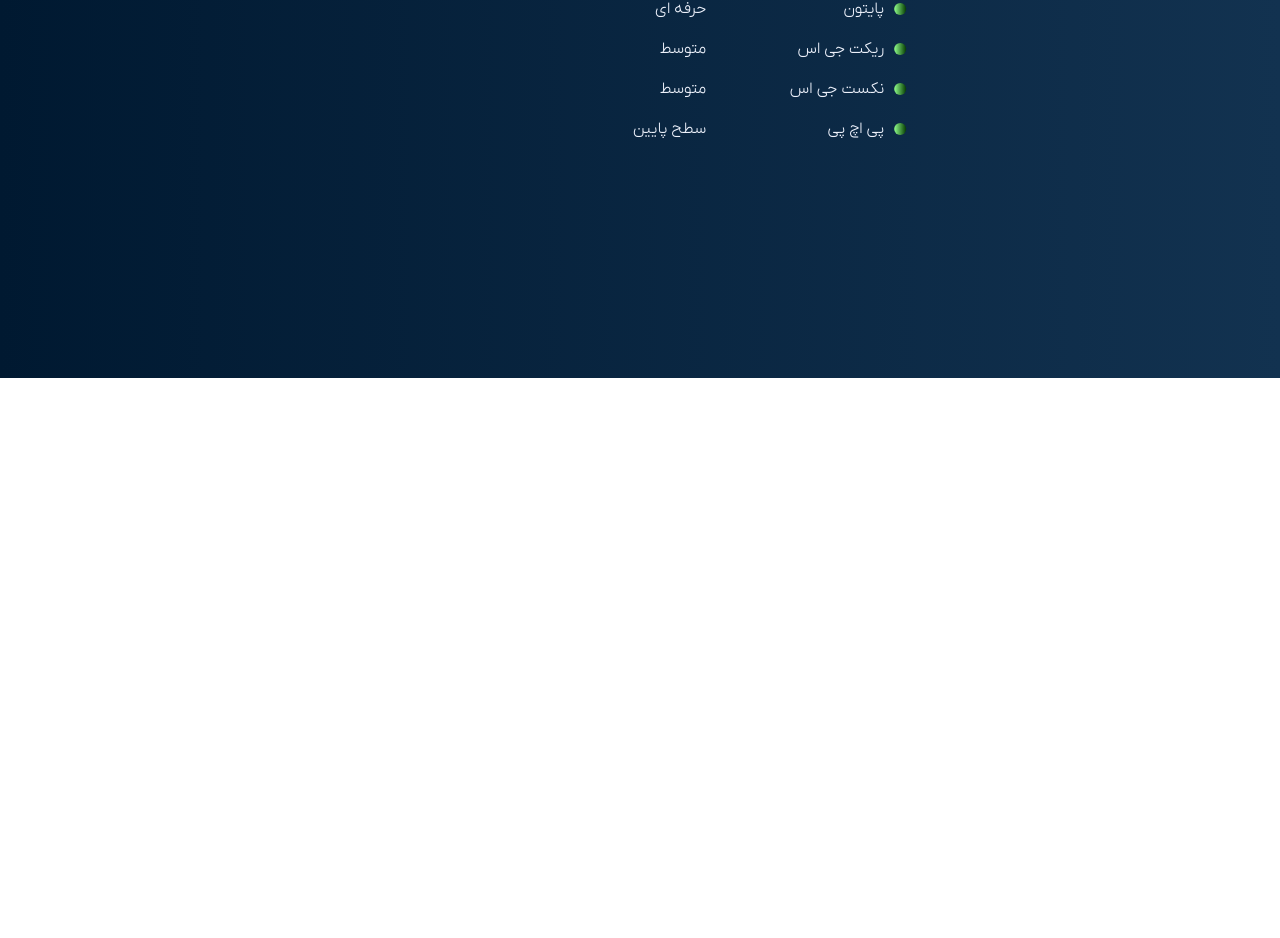
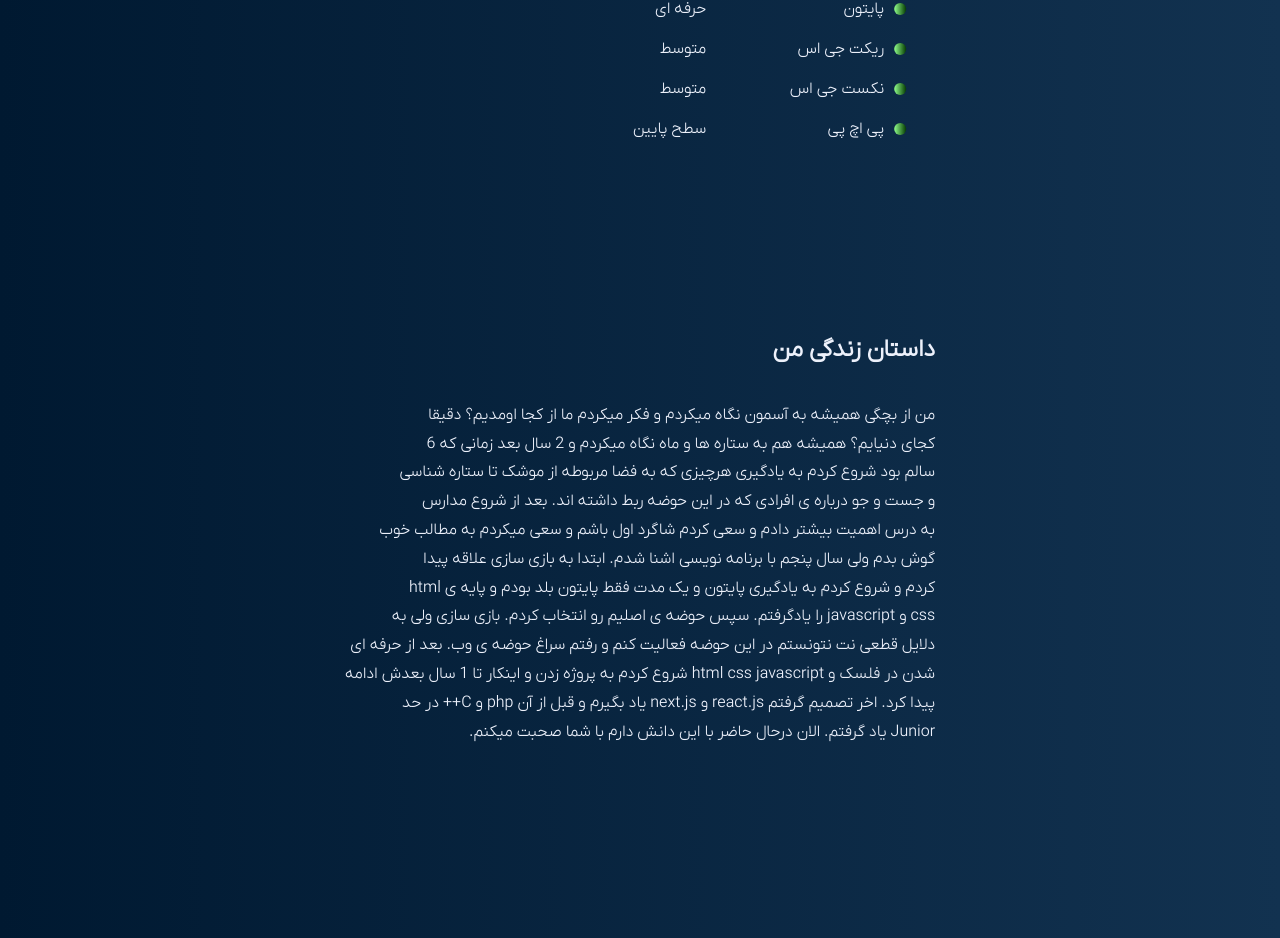
Before and after one commit to MACsepehri/macsepehri.github.io, a React (Vite) app: page / in a window 1280 px wide. Shown: the part 992-1930 px from the top of the page. Before the commit the page ends 1370 px from the top, so only its background shows below. Built offline with nearby package versions, Linux system fonts and the light colour scheme.

Commit message:
Added second part for body about my life

```diff
--- a/public/css/StyledComponents.jsx
+++ b/public/css/StyledComponents.jsx
@@ -17,6 +17,7 @@
     body {
         background: linear-gradient(to right, #001931, #123250);;
         overflow-x: hidden;
+        width: 100%;
     }
 `
 
--- a/src/App.jsx
+++ b/src/App.jsx
@@ -1,5 +1,6 @@
 import HeaderComponent from "./components/Header";
 import BodyPart1 from "./components/BodyPart1";
+import BodyPart2 from "./components/BodyPart2";
 
 export default function Home() {
     return (
@@ -9,6 +10,7 @@
             </div>
             <div>
                 <BodyPart1/>
+                <BodyPart2/>
             </div>
         </>
     )
--- /dev/null
+++ b/src/components/BodyPart2.jsx
@@ -0,0 +1,28 @@
+import { Box, BoxContent } from "../../public/css/StyledComponents";
+
+export default function BodyPart2() {
+    return (
+        <>
+            <Box style={{marginTop:'70vh',textAlign:'right',lineHeight:'0.8'}}>
+                <BoxContent>
+                    <h2>داستان زندگی من</h2>
+                    <br />
+                    <div>
+                        <p>من از بچگی همیشه به آسمون نگاه میکردم و فکر میکردم ما از کجا اومدیم؟ دقیقا</p>
+                        <p>کجای دنیایم؟ همیشه هم به ستاره ها و ماه نگاه میکردم و 2 سال بعد زمانی که 6</p>
+                        <p>سالم بود شروع کردم به یادگیری هرچیزی که به فضا مربوطه از موشک تا ستاره شناسی</p>
+                        <p>و جست و جو درباره ی افرادی که در این حوضه ربط داشته اند. بعد از شروع مدارس</p>
+                        <p>به درس اهمیت بیشتر دادم و سعی کردم شاگرد اول باشم و سعی میکردم به مطالب خوب</p>
+                        <p>گوش بدم ولی سال پنجم با برنامه نویسی اشنا شدم. ابتدا به بازی سازی علاقه پیدا</p>
+                        <p>کردم و شروع کردم به یادگیری پایتون و یک مدت فقط پایتون بلد بودم و پایه ی html</p>
+                        <p>css و javascript را یادگرفتم. سپس حوضه ی اصلیم رو انتخاب کردم. بازی سازی ولی به</p>
+                        <p>دلایل قطعی نت نتونستم در این حوضه فعالیت کنم و رفتم سراغ حوضه ی وب. بعد از حرفه ای</p>
+                        <p>شدن در فلسک و html css javascript شروع کردم به پروژه زدن و اینکار تا 1 سال بعدش ادامه</p>
+                        <p>پیدا کرد. اخر تصمیم گرفتم react.js و next.js یاد بگیرم و قبل از آن php و C++ در حد</p>
+                        <p>Junior یاد گرفتم. الان درحال حاضر با این دانش دارم با شما صحبت میکنم.</p>
+                    </div>
+                </BoxContent>
+            </Box>
+        </>
+    )
+}
```
